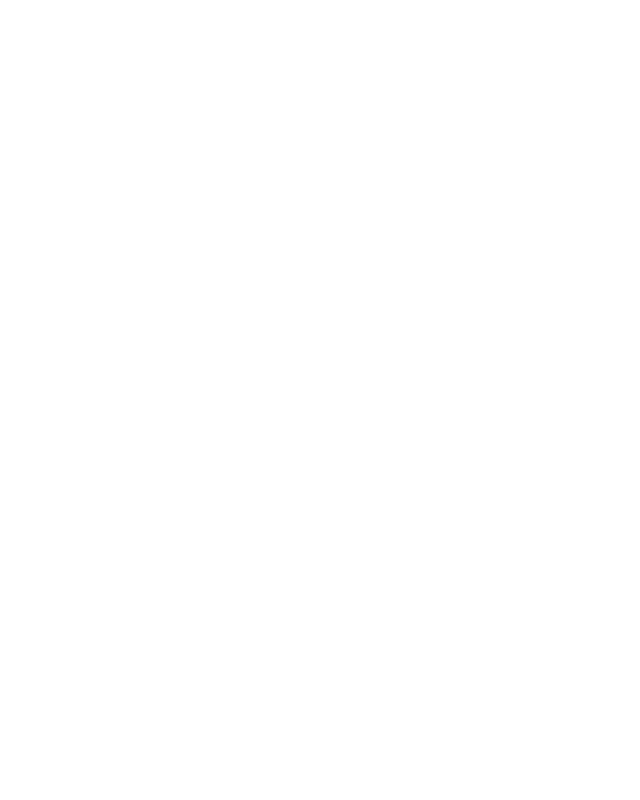
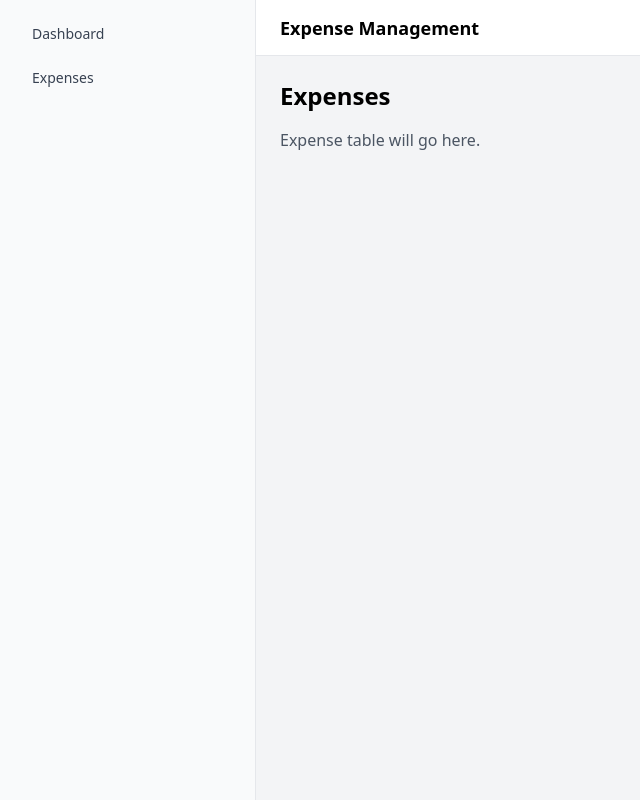
Before and after one commit to sahana-kulkarni/expense-disbursal-dashboard, a React (Vite) app: page /expenses in a window 1280 px wide. Before the commit this address had no page. Shown: the whole page, without its empty margins (0-640 px from the left). Built offline with nearby package versions, Linux system fonts and the light colour scheme.

Commit message:
Add base layout, login page, and dashboard UI

```diff
--- /dev/null
+++ b/src/components/layout/AppLayout.tsx
@@ -0,0 +1,14 @@
+import Navbar from "./Navbar";
+import Sidebar from "./Sidebar";
+
+export default function AppLayout({ children }: { children: React.ReactNode }) {
+  return (
+    <div className="flex h-screen bg-gray-100">
+      <Sidebar />
+      <div className="flex-1 flex flex-col">
+        <Navbar />
+        <main className="p-6 overflow-y-auto">{children}</main>
+      </div>
+    </div>
+  );
+}
--- a/src/components/layout/Navbar.tsx
+++ b/src/components/layout/Navbar.tsx
@@ -0,0 +1,9 @@
+export default function Navbar() {
+  return (
+    <header className="h-14 bg-white border-b flex items-center px-6">
+      <h1 className="text-lg font-semibold text-grey-800">
+        Expense Management
+      </h1>
+    </header>
+  );
+}
--- a/src/components/layout/Sidebar.tsx
+++ b/src/components/layout/Sidebar.tsx
@@ -0,0 +1,19 @@
+import { NavLink } from "react-router-dom";
+
+const linkCls =
+  "block px-4 py-2 rounded text-sm font-medium text-gray-700 hover:bg-gray-100";
+
+export default function Sidebar() {
+  return (
+    <aside className="w-64 bg-gray-50 border-r h-screen p-4">
+      <nav className="space-y-2">
+        <NavLink to="/dashboard" className={linkCls}>
+          Dashboard
+        </NavLink>
+        <NavLink to="/expenses" className={linkCls}>
+          Expenses
+        </NavLink>
+      </nav>
+    </aside>
+  );
+}
--- a/src/pages/Dashboard.tsx
+++ b/src/pages/Dashboard.tsx
@@ -0,0 +1,24 @@
+import AppLayout from "../components/layout/AppLayout";
+
+export default function Dashboard() {
+  return (
+    <AppLayout>
+      <h2 className="text-2xl font-semibold mb-4">Dashboard</h2>
+
+      <div className="grid grid-cols-3 gap-4">
+        <div className="bg-white p-4 rounded shadow">
+          <p className="text-sm text-gray-500">Total Expenses</p>
+          <p className="text-xl font-bold">$12,450</p>
+        </div>
+        <div className="bg-white p-4 rounded shadow">
+          <p className="text-sm text-gray-500">Pending Disbursables</p>
+          <p className="text-xl font-bold">18</p>
+        </div>
+        <div className="bg-white p-4 rounded shadow">
+          <p className="text-sm text-gray-500">Approved This Month</p>
+          <p className="text-xl font-bold">$8,300</p>
+        </div>
+      </div>
+    </AppLayout>
+  );
+}
--- a/src/pages/Expenses.tsx
+++ b/src/pages/Expenses.tsx
@@ -0,0 +1,10 @@
+import AppLayout from "../components/layout/AppLayout";
+
+export default function Expenses() {
+  return (
+    <AppLayout>
+      <h2 className="text-2xl font-semibold mb-4">Expenses</h2>
+      <p className="text-gray-600">Expense table will go here.</p>
+    </AppLayout>
+  );
+}
--- a/src/pages/Login.tsx
+++ b/src/pages/Login.tsx
@@ -0,0 +1,29 @@
+import { useNavigate } from "react-router-dom";
+
+export default function Login() {
+  const nav = useNavigate();
+
+  return (
+    <div className="min-h-screen flex items-center justify-center bg-gray-100">
+      <div className="bg-white p-8 rounded shadow w-96">
+        <h2 className="text-xl font-semibold mb-6">Login</h2>
+        <input
+          placeholder="Email"
+          className="w-full mb-4 px-3 py-2 border rounded"
+        />
+        <input
+          type="password"
+          placeholder="Password"
+          className="w-full mb-6 px-3 py-2 border rounded"
+        />
+
+        <button
+          onClick={() => nav("/dashboard")}
+          className="w-full bg-blue-600 text-white py-2 rounded hover:bg--blue-700"
+        >
+          Sign In
+        </button>
+      </div>
+    </div>
+  );
+}
--- a/src/routes/AppRoutes.tsx
+++ b/src/routes/AppRoutes.tsx
@@ -9,7 +9,7 @@
       <Routes>
         <Route path="/" element={<Login />} />
         <Route path="/dashboard" element={<Dashboard />} />
-        <Route path="/expense" element={<Expenses />} />
+        <Route path="/expenses" element={<Expenses />} />
       </Routes>
     </BrowserRouter>
   );
```
Also changed, not shown: 1 other file (tests, documents, lock files or other folders).
